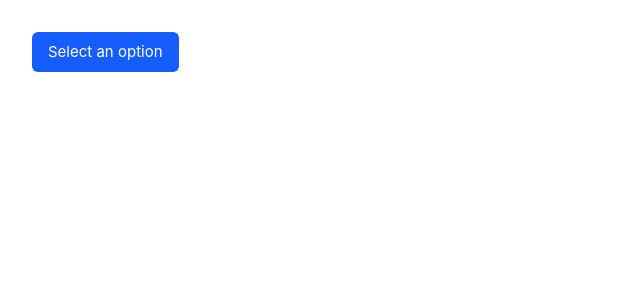
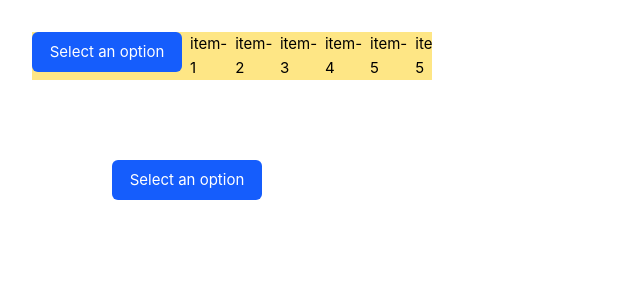
Before and after one commit to Misha158/vue-project, a Vue app: page / in a window 1280 px wide. Shown: the top 300 px of the page, without its empty margins (0-640 px from the left). Built offline with nearby package versions, Linux system fonts and the light colour scheme.

Commit message:
Added Ui dropdown

```diff
--- a/src/assets/base.css
+++ b/src/assets/base.css
@@ -54,7 +54,7 @@
 *::before,
 *::after {
   box-sizing: border-box;
-  margin: 0;
+  /*margin: 0;*/
   font-weight: normal;
 }
 
--- a/src/ui-components/UiDropdown.vue
+++ /dev/null
@@ -1,57 +0,0 @@
-<template>
-  <div class="relative inline-block min-w-36">
-    <!-- Кнопка для открытия/закрытия dropdown -->
-    <button
-      @click="toggleDropdown"
-      class="w-full px-4 py-2 bg-blue-600 text-white rounded-md hover:bg-blue-700 focus:outline-none"
-    >
-      {{ selectedOption || 'Select an option' }}
-    </button>
-
-    <!-- Выпадающее меню -->
-    <div
-      v-if="isOpen"
-      class="absolute left-0 mt-2 w-full bg-white border border-gray-300 rounded-md shadow-lg"
-    >
-      <ul>
-        <li
-          v-for="(option, index) in options"
-          :key="index"
-          @click="selectOption(option)"
-          class="px-4 py-2 cursor-pointer text-black hover:bg-gray-200"
-        >
-          {{ option }}
-        </li>
-      </ul>
-    </div>
-  </div>
-</template>
-
-<script setup lang="ts">
-import { ref } from 'vue'
-
-interface Props {
-  options: string[]
-}
-
-interface Emits {
-  (e: 'update:selected', options: string): void
-}
-
-const props = defineProps<Props>()
-const emit = defineEmits<Emits>()
-
-const isOpen = ref(false)
-const selectedOption = ref<string>('')
-
-const toggleDropdown = () => {
-  isOpen.value = !isOpen.value
-}
-
-const selectOption = (option: string) => {
-  selectedOption.value = option
-  isOpen.value = false
-
-  emit('update:selected', option)
-}
-</script>
--- /dev/null
+++ b/src/ui-components/UiDropdown/DropdownList.vue
@@ -0,0 +1,39 @@
+<template>
+  <div
+    :style="dropdownStyles"
+    class="absolute z-10 mt-2 min-w-[150px] bg-white border border-gray-300 rounded-md shadow-lg"
+  >
+    <ul>
+      <li
+        v-for="(option, index) in options"
+        :key="index"
+        @click="selectOption(option)"
+        class="px-4 py-2 text-black cursor-pointer hover:bg-gray-200"
+      >
+        {{ option }}
+      </li>
+    </ul>
+  </div>
+</template>
+
+<script setup lang="ts">
+interface Emits {
+  (e: 'update:selected', option: string): void
+}
+
+interface Props {
+  options: string[]
+  dropdownStyles: {
+    top: string
+    left: string
+    width: string
+  }
+}
+
+const emit = defineEmits<Emits>()
+const props = defineProps<Props>()
+
+const selectOption = (option: string) => {
+  emit('update:selected', option)
+}
+</script>
--- /dev/null
+++ b/src/ui-components/UiDropdown/UiDropdown.vue
@@ -0,0 +1,77 @@
+<template>
+  <div ref="dropdownRef" class="relative inline-block min-w-[150px]">
+    <button
+      @click="toggleDropdown"
+      class="w-full px-4 py-2 bg-blue-600 text-white rounded-md hover:bg-blue-700 focus:outline-none"
+    >
+      {{ selectedOption || 'Select an option' }}
+    </button>
+
+    <!-- Teleport для меню -->
+    <Teleport to="body">
+      <DropdownList
+        v-if="isOpen"
+        :options="options"
+        @update:selected="selectOption"
+        @unmount=""
+        :dropdownStyles="dropdownStyles"
+      />
+    </Teleport>
+  </div>
+</template>
+
+<script setup lang="ts">
+import DropdownList from './DropdownList.vue'
+import { ref, computed, onMounted } from 'vue'
+
+interface Props {
+  options: string[]
+}
+const props = defineProps<Props>()
+
+interface Emits {
+  (e: 'update:selected', option: string): void
+}
+
+const emit = defineEmits<Emits>()
+
+const isOpen = ref(false)
+const selectedOption = ref<string>('')
+const dropdownRef = ref<HTMLElement | null>(null)
+
+const toggleDropdown = () => {
+  isOpen.value = !isOpen.value
+}
+
+const selectOption = (option: string) => {
+  selectedOption.value = option
+  isOpen.value = false
+  emit('update:selected', option)
+}
+
+// Вычисляем стили дропдауна с учётом прокрутки контейнера
+const dropdownStyles = computed(() => {
+  if (dropdownRef.value) {
+    const dropdownRect = dropdownRef.value.getBoundingClientRect()
+
+    // Получаем родительский контейнер (он же с прокруткой)
+    const container = dropdownRef.value.parentElement
+    if (container) {
+      // Получаем прокрутку контейнера по горизонтали
+      const containerScrollLeft = container.scrollLeft
+
+      // Позиционируем выпадающий список с учётом прокрутки
+      return {
+        top: `${dropdownRect.bottom + window.scrollY}px`, // Позиция по вертикали
+        left: `${dropdownRect.left + containerScrollLeft}px`, // Позиция по горизонтали с учётом прокрутки
+        width: `${dropdownRect.width}px`, // Ширина такая же, как у кнопки
+      }
+    }
+  }
+  return {}
+})
+</script>
+
+<style scoped>
+/* Дополнительные стили по необходимости */
+</style>
--- a/src/views/HomeView.vue
+++ b/src/views/HomeView.vue
@@ -1,11 +1,24 @@
 <script setup lang="ts">
-import UiDropdown from '@/ui-components/UiDropdown.vue'
+import UiDropdown from '@/ui-components/UiDropdown/UiDropdown.vue'
 </script>
 
 <template>
   <main>
     <div>
-      <UiDropdown :options="['1', '2', '3', '4', '5', '6', '7', '8', '9']" />
+      <div class="overflow-x-auto text-black max-w-[400px] bg-amber-200 flex justify-between gap-2">
+        <UiDropdown class="w-[100px]" :options="['1', '2', '3', '4', '5', '6', '7', '8', '9']" />
+        <div>item-1</div>
+        <div>item-2</div>
+        <div>item-3</div>
+        <div>item-4</div>
+        <div>item-5</div>
+        <div>item-5</div>
+        <div>item-5</div>
+        <div>item-5</div>
+        <div>item-5</div>
+      </div>
     </div>
+
+    <UiDropdown class="m-20" :options="['1', '2', '3', '4', '5', '6', '7', '8', '9']" />
   </main>
 </template>
```
